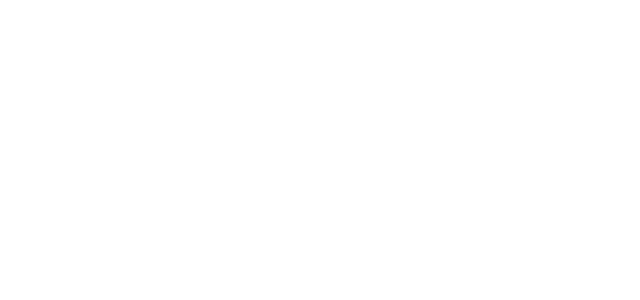
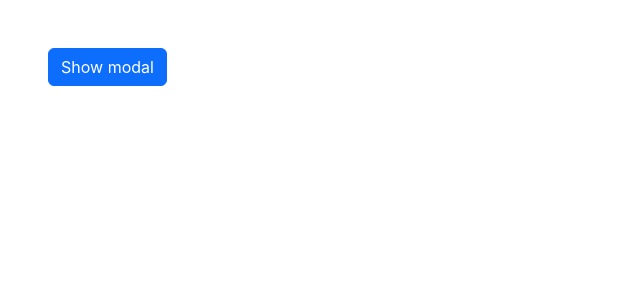
Before and after one commit to wgshtg/react-bootstrap-samples, a React (Create React App) app: page /modal in a window 1280 px wide. Shown: the top 300 px of the page, without its empty margins (0-640 px from the left). Built offline with nearby package versions, Linux system fonts and the light colour scheme.

Commit message:
Add modal component

```diff
--- a/src/PageRouter.tsx
+++ b/src/PageRouter.tsx
@@ -6,6 +6,7 @@
   FormInput,
   FormInputType,
   Header,
+  Modal,
   Pagination,
   ProgressBar,
   Select,
@@ -39,6 +40,9 @@
       <Route path='/select'>
         <Select />
       </Route>
+      <Route path='/modal'>
+        <Modal />
+      </Route>
     </Router>
   );
 };
--- /dev/null
+++ b/src/pages/Modal.tsx
@@ -0,0 +1,32 @@
+import { useState } from 'react';
+import {
+  Modal as BaseModal,
+  Button,
+  ModalBody,
+  ModalFooter,
+  ModalHeader,
+  ModalTitle,
+} from 'react-bootstrap';
+
+export const Modal = () => {
+  const [modalShow, setModalShow] = useState(false);
+
+  const handleBtnClick = () => setModalShow(true);
+  const handleModalHide = () => setModalShow(false);
+
+  return (
+    <div>
+      <Button className='m-5' onClick={handleBtnClick}>
+        Show modal
+      </Button>
+      {/* onHide 效果是在 Modal 外面空白處點擊時觸發，設定 Modal 顯示為 false */}
+      <BaseModal show={modalShow} centered backdrop onHide={handleModalHide}>
+        <ModalHeader>
+          <ModalTitle>Modal Title</ModalTitle>
+        </ModalHeader>
+        <ModalBody>Modal Body</ModalBody>
+        <ModalFooter>Modal Footer</ModalFooter>
+      </BaseModal>
+    </div>
+  );
+};
--- a/src/pages/index.ts
+++ b/src/pages/index.ts
@@ -2,6 +2,7 @@
 export * from './Footer';
 export * from './FormInput';
 export * from './Header';
+export * from './Modal';
 export * from './Pagination';
 export * from './ProgressBar';
 export * from './Select';
```
